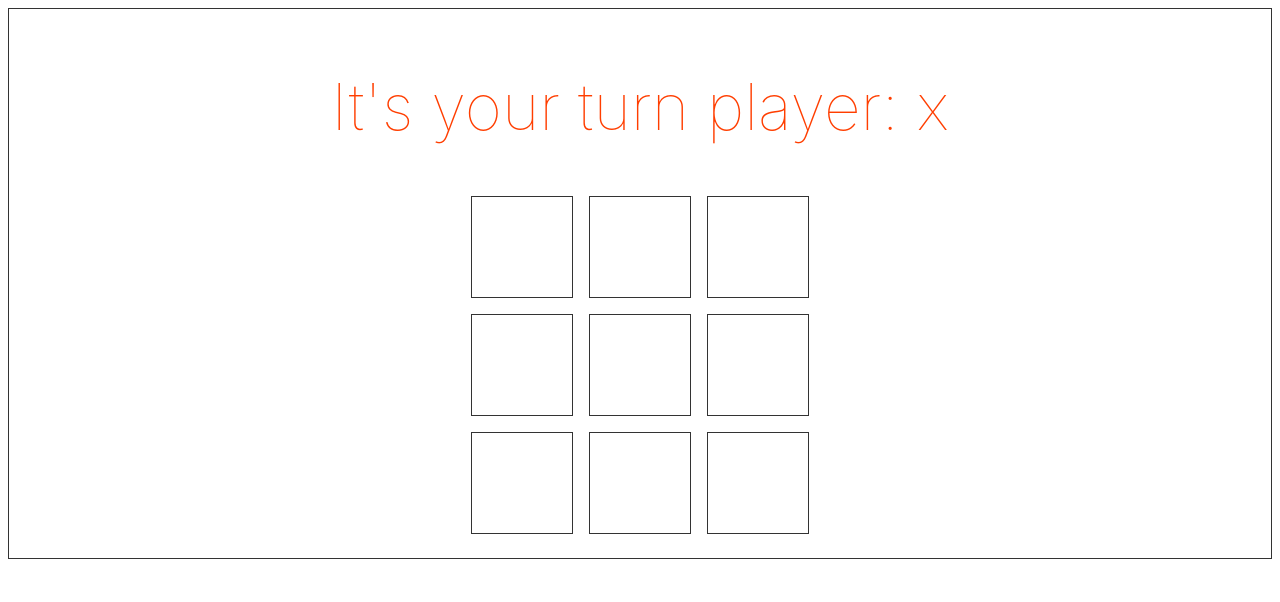
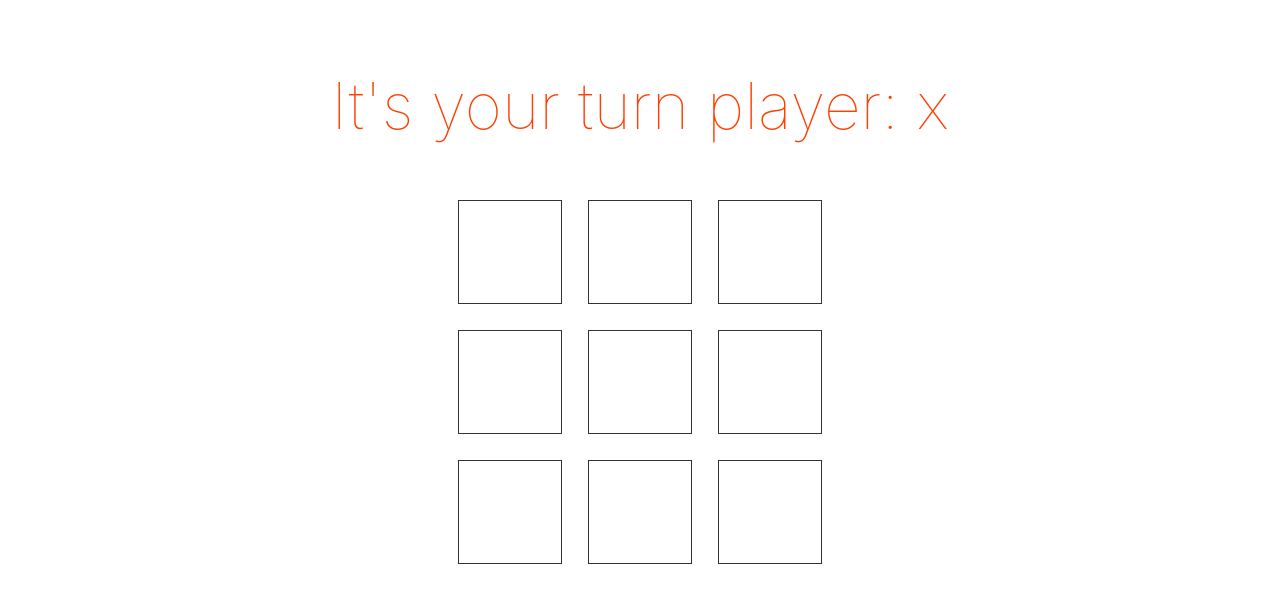
Before and after one commit to svenlindstroem/svelte-tictactoe, a Svelte app: page / in a window 1280 px wide. Shown: the top 602 px of the page. Built offline with nearby package versions, Linux system fonts and the light colour scheme.

Commit message:
adding display flex, relative size to view

```diff
--- a/src/App.svelte
+++ b/src/App.svelte
@@ -72,20 +72,21 @@
 
   h1 {
     color: #ff3e00;
-    font-size: 4em;
+    font-size: 5vw;
     font-weight: 100;
   }
 
   @media (min-width: 640px) {
     main {
       max-width: none;
-      border: 1px solid;
     }
   }
-  .clear {
-    clear: both;
+
+  button {
+    font-size: 2vw;
+  }
+  .row-container {
     display: flex;
-    align-items: center;
     justify-content: center;
   }
 </style>
@@ -98,21 +99,20 @@
   {#if winner}
     <h1>And the winner is: {winner}</h1>
     <p>
-      <button on:click={reset}>Reset</button>
+      <button on:click={reset}>Play again!</button>
     </p>
   {/if}
-  <div class="clear">
+  <div class="row-container">
     <Cell id={0} {turnFunc} value={values[0]} {winningArray} />
     <Cell id={1} {turnFunc} value={values[1]} {winningArray} />
     <Cell id={2} {turnFunc} value={values[2]} {winningArray} />
   </div>
-  <div class="clear">
+  <div class="row-container">
     <Cell id={3} {turnFunc} value={values[3]} {winningArray} />
     <Cell id={4} {turnFunc} value={values[4]} {winningArray} />
     <Cell id={5} {turnFunc} value={values[5]} {winningArray} />
   </div>
-
-  <div class="clear">
+  <div class="row-container">
     <Cell id={6} {turnFunc} value={values[6]} {winningArray} />
     <Cell id={7} {turnFunc} value={values[7]} {winningArray} />
     <Cell id={8} {turnFunc} value={values[8]} {winningArray} />
--- a/src/Cell.svelte
+++ b/src/Cell.svelte
@@ -1,6 +1,4 @@
 <script>
-  // import { beforeUpdate, afterUpdate } from "svelte";
-  // import { tick } from "svelte";
   export let value;
   export let id;
   export let turnFunc;
@@ -8,31 +6,34 @@
 
   $: className =
     winningArray &&
-    winningArray.find((v, i, a) => {
-      // hack for first cell
-      if (id === 0 && v === 0) {
-        document.getElementById(0).classList.add("yes");
-      }
+    winningArray.some((v, i, a) => {
       if (v === id) {
         return true;
       }
     })
-      ? "yes"
+      ? "highlight"
       : "";
 </script>
 
 <style>
-  div {
-    float: left;
-    width: 100px;
-    height: 100px;
+  section {
+    display: flex;
+    width: 8vw;
+    height: 8vw;
     border: 1px solid;
-    font-size: 5rem;
-    margin: 0.5rem;
+    margin: 1vw;
   }
-  .yes {
+  p {
+    margin: auto; /* Important */
+    font-size: 4vw;
+    text-align: center;
+    text-transform: capitalize;
+  }
+  .highlight {
     color: coral;
   }
 </style>
 
-<div {id} class={className} on:click={turnFunc}>{!value ? '' : value}</div>
+<section {id} class={className} on:click={turnFunc}>
+  <p>{!value ? '' : value}</p>
+</section>
--- a/src/Install.svelte
+++ b/src/Install.svelte
@@ -37,6 +37,12 @@
   }
 </script>
 
+<style>
+  button {
+    font-size: 2vw;
+  }
+</style>
+
 <div>
   <button id="buttonInstall" aria-label="Install" hidden>Install</button>
 </div>
```
